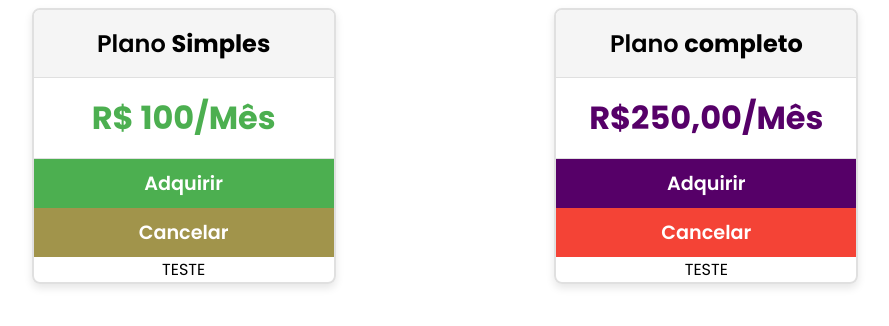
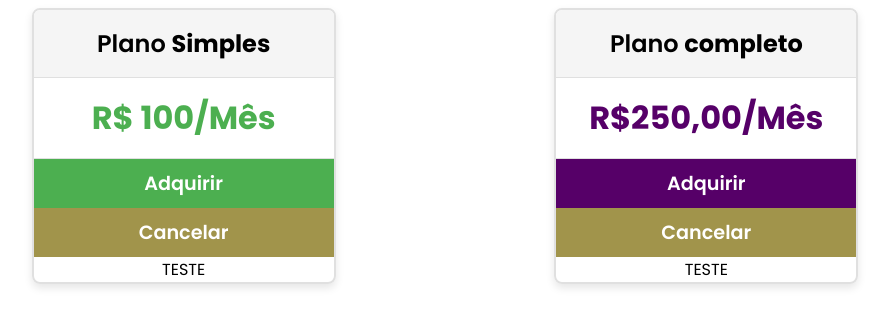
Before and after one commit to gustcustodio/curso-angular-devfortin, an Angular app in the folder componentes-e-estilizacoes/projeto-components/: page / in a window 1280 px wide. Shown: the top 326 px of the page, without its empty margins (195-1084 px from the left). Built offline with nearby package versions, Linux system fonts and the light colour scheme.

Commit message:
feat: atualizações globais

```diff
--- a/componentes-e-estilizacoes/projeto-components/src/app/card/card.component.scss
+++ b/componentes-e-estilizacoes/projeto-components/src/app/card/card.component.scss
@@ -26,7 +26,3 @@
     font-weight: 700;
   }
 }
-
-:host ::ng-deep app-card-cancel-button .card-cancel-button {
-  background-color: #a1944b;
-}
--- a/componentes-e-estilizacoes/projeto-components/src/styles.scss
+++ b/componentes-e-estilizacoes/projeto-components/src/styles.scss
@@ -1 +1 @@
-/* You can add global styles to this file, and also import other style files */
+@import "./styles/global-overrides"
--- /dev/null
+++ b/componentes-e-estilizacoes/projeto-components/src/styles/_global-overrides.scss
@@ -0,0 +1,3 @@
+app-card-cancel-button .card-cancel-button {
+  background-color: #a1944b !important;
+}
```
